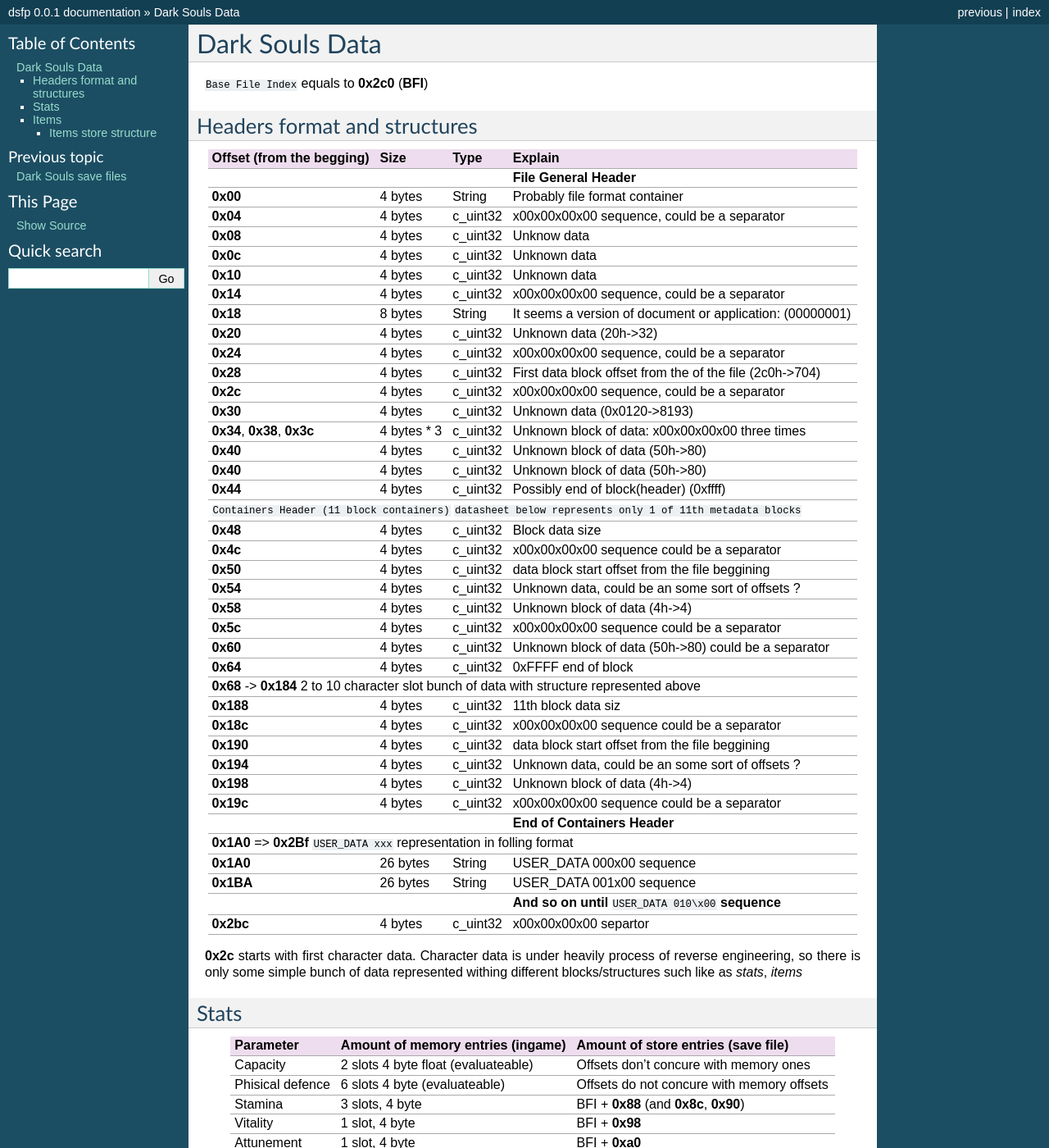
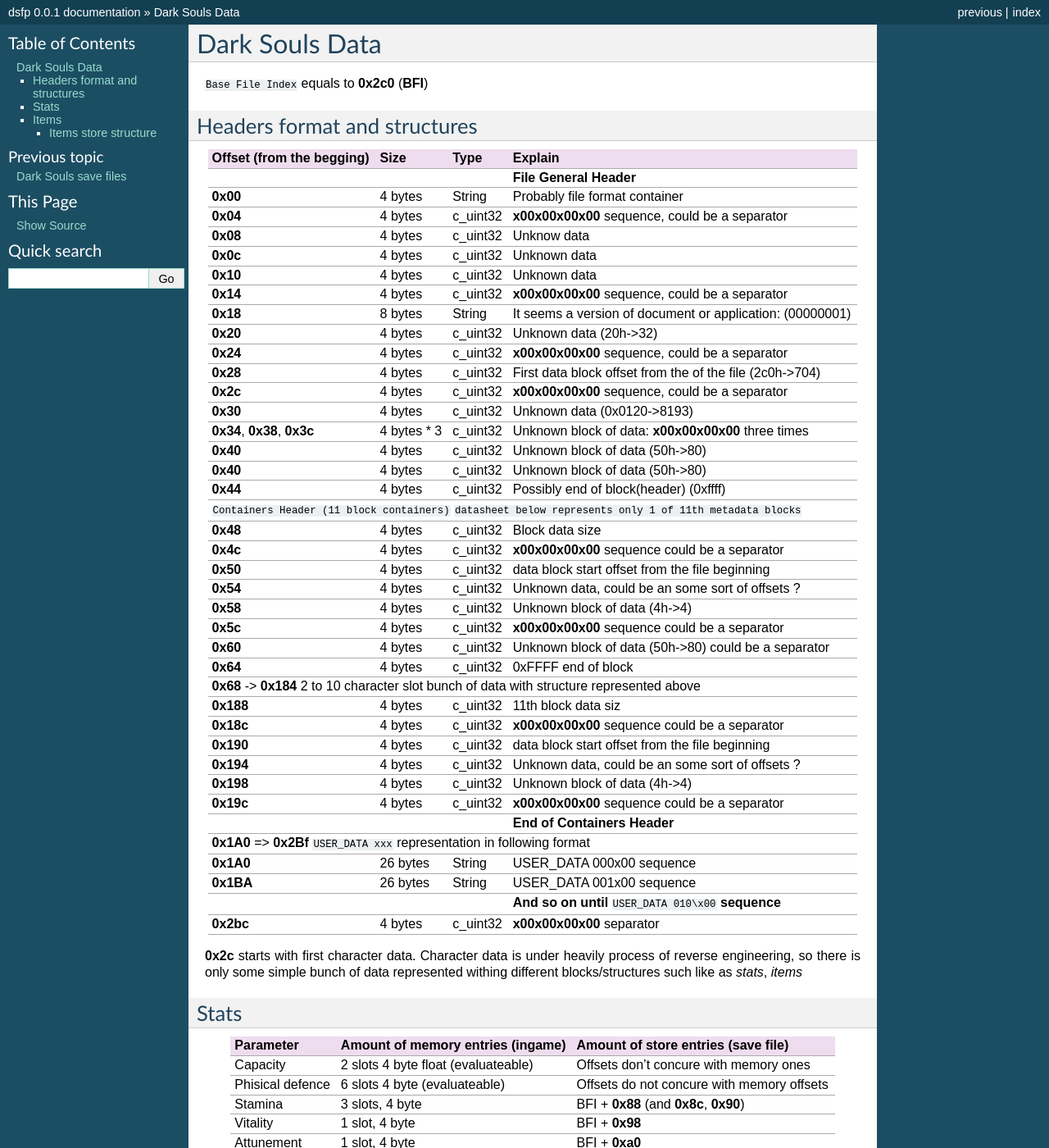
Before and after one commit to tarvitz/dsfp, a Sphinx documentation site: the page built from docs/datasheet.rst, in a window 1280 px wide and 1400 px high. Shown: the whole window at 82% size. Built offline with Sphinx 7.4.7, drawn with Linux system fonts in a browser that asks for light colours; formulas are drawn with MathJax 3.

Commit message:
fix documentation

```diff
--- a/docs/datasheet.rst
+++ b/docs/datasheet.rst
@@ -13,7 +13,7 @@
 +-----------------+---------+------------+-----------------------------------+
 | **0x00**        | 4 bytes | String     | Probably file format container    |
 +-----------------+---------+------------+-----------------------------------+
-| **0x04**        | 4 bytes | c_uint32   | \x00\x00\x00\x00 sequence,        |
+| **0x04**        | 4 bytes | c_uint32   | **\x00\x00\x00\x00** sequence,    |
 |                 |         |            | could be a separator              |
 +-----------------+---------+------------+-----------------------------------+
 | **0x08**        | 4 bytes | c_uint32   | Unknow data                       |
@@ -22,7 +22,7 @@
 +-----------------+---------+------------+-----------------------------------+
 | **0x10**        | 4 bytes | c_uint32   | Unknown data                      |
 +-----------------+---------+------------+-----------------------------------+
-| **0x14**        | 4 bytes | c_uint32   | \x00\x00\x00\x00 sequence,        |
+| **0x14**        | 4 bytes | c_uint32   | **\x00\x00\x00\x00** sequence,    |
 |                 |         |            | could be a separator              |
 +-----------------+---------+------------+-----------------------------------+
 | **0x18**        | 8 bytes | String     | It seems a version of document or |
@@ -30,20 +30,20 @@
 +-----------------+---------+------------+-----------------------------------+
 | **0x20**        | 4 bytes | c_uint32   | Unknown data (20h->32)            |
 +-----------------+---------+------------+-----------------------------------+
-| **0x24**        | 4 bytes | c_uint32   | \x00\x00\x00\x00 sequence,        |
+| **0x24**        | 4 bytes | c_uint32   | **\x00\x00\x00\x00** sequence,    |
 |                 |         |            | could be a separator              |
 +-----------------+---------+------------+-----------------------------------+
 | **0x28**        | 4 bytes | c_uint32   | First data block offset from the  |
 |                 |         |            | of the file (2c0h->704)           |
 +-----------------+---------+------------+-----------------------------------+
-| **0x2c**        | 4 bytes | c_uint32   | \x00\x00\x00\x00 sequence,        |
+| **0x2c**        | 4 bytes | c_uint32   | **\x00\x00\x00\x00** sequence,    |
 |                 |         |            | could be a separator              |
 +-----------------+---------+------------+-----------------------------------+
 | **0x30**        | 4 bytes | c_uint32   | Unknown data (0x0120->8193)       |
 |                 |         |            |                                   |
 +-----------------+---------+------------+-----------------------------------+
 | **0x34**,       | 4 bytes | c_uint32   | Unknown block of data:            |
-| **0x38**,       | * 3     |            | \x00\x00\x00\x00 three times      |
+| **0x38**,       | * 3     |            | **\x00\x00\x00\x00** three times  |
 | **0x3c**        |         |            |                                   |
 +-----------------+---------+------------+-----------------------------------+
 | **0x40**        | 4 bytes | c_uint32   | Unknown block of data             |
@@ -61,11 +61,11 @@
 | **0x48**        | 4 bytes | c_uint32   | Block data size                   |
 |                 |         |            |                                   |
 +-----------------+---------+------------+-----------------------------------+
-| **0x4c**        | 4 bytes | c_uint32   | \x00\x00\x00\x00 sequence         |
+| **0x4c**        | 4 bytes | c_uint32   | **\x00\x00\x00\x00** sequence     |
 |                 |         |            | could be a separator              |
 +-----------------+---------+------------+-----------------------------------+
 | **0x50**        | 4 bytes | c_uint32   | data block start offset from the  |
-|                 |         |            | file beggining                    |
+|                 |         |            | file beginning                    |
 |                 |         |            |                                   |
 +-----------------+---------+------------+-----------------------------------+
 | **0x54**        | 4 bytes | c_uint32   | Unknown data, could be an some    |
@@ -74,7 +74,7 @@
 | **0x58**        | 4 bytes | c_uint32   | Unknown block of data             |
 |                 |         |            | (4h->4)                           |
 +-----------------+---------+------------+-----------------------------------+
-| **0x5c**        | 4 bytes | c_uint32   | \x00\x00\x00\x00 sequence         |
+| **0x5c**        | 4 bytes | c_uint32   | **\x00\x00\x00\x00** sequence     |
 |                 |         |            | could be a separator              |
 +-----------------+---------+------------+-----------------------------------+
 | **0x60**        | 4 bytes | c_uint32   | Unknown block of data (50h->80)   |
@@ -89,11 +89,11 @@
 | **0x188**       | 4 bytes | c_uint32   | 11th block data siz               |
 |                 |         |            |                                   |
 +-----------------+---------+------------+-----------------------------------+
-| **0x18c**       | 4 bytes | c_uint32   | \x00\x00\x00\x00 sequence         |
+| **0x18c**       | 4 bytes | c_uint32   | **\x00\x00\x00\x00** sequence     |
 |                 |         |            | could be a separator              |
 +-----------------+---------+------------+-----------------------------------+
 | **0x190**       | 4 bytes | c_uint32   | data block start offset from the  |
-|                 |         |            | file beggining                    |
+|                 |         |            | file beginning                    |
 |                 |         |            |                                   |
 +-----------------+---------+------------+-----------------------------------+
 | **0x194**       | 4 bytes | c_uint32   | Unknown data, could be an some    |
@@ -102,14 +102,14 @@
 | **0x198**       | 4 bytes | c_uint32   | Unknown block of data             |
 |                 |         |            | (4h->4)                           |
 +-----------------+---------+------------+-----------------------------------+
-| **0x19c**       | 4 bytes | c_uint32   | \x00\x00\x00\x00 sequence         |
+| **0x19c**       | 4 bytes | c_uint32   | **\x00\x00\x00\x00** sequence     |
 |                 |         |            | could be a separator              |
 +-----------------+---------+------------+-----------------------------------+
 |                                        | **End of Containers Header**      |
 +-----------------+---------+------------+-----------------------------------+
 |                                         **0x1A0** => **0x2Bf**             |
 |                                         ``USER_DATA xxx`` representation   |
-|                                         in folling format                  |
+|                                         in following format                |
 +-----------------+---------+------------+-----------------------------------+
 | **0x1A0**       |26 bytes | String     | USER_DATA 000\x00 sequence        |
 +-----------------+---------+------------+-----------------------------------+
@@ -118,7 +118,7 @@
 |                                        | **And so on until**               |
 |                                        | ``USER_DATA 010\x00`` **sequence**|
 +-----------------+---------+------------+-----------------------------------+
-| **0x2bc**       | 4 bytes | c_uint32   | \x00\x00\x00\x00 separtor         |
+| **0x2bc**       | 4 bytes | c_uint32   | **\x00\x00\x00\x00** separator    |
 +-----------------+---------+------------+-----------------------------------+
 
 **0x2c** starts with first character data. Character data is under heavily
```
